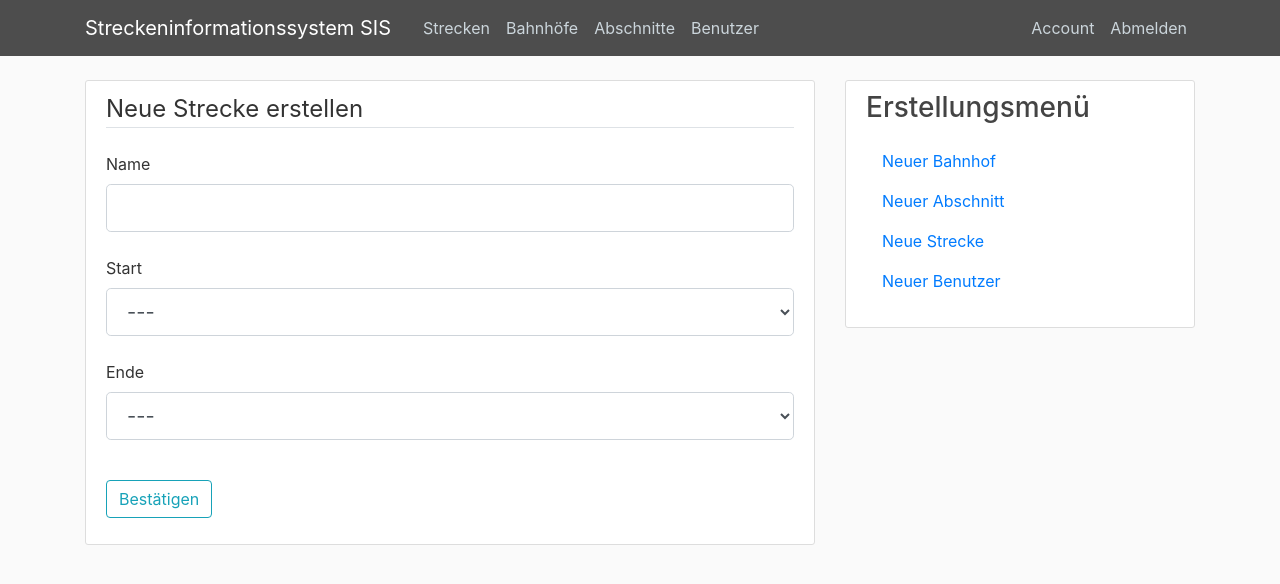
After one commit to CrunchyCurry/PR-DKE, a Flask app: page /railway/new in a window 1280 px wide. The commit adds this page. Shown: the top 584 px of the page. Run offline with Flask 2, Linux system fonts and the light colour scheme; a user stored in the database is signed in; data comes from the database, SQL or seed files in the repository; both versions use the stored data as it was after the commit; some libraries are stand-ins or nearby versions.

```diff
--- a/railway_system/forms.py
+++ b/railway_system/forms.py
@@ -1,6 +1,6 @@
 from flask_wtf import FlaskForm
 from wtforms import StringField, PasswordField, SubmitField, BooleanField, DecimalField, IntegerField, RadioField, \
-    SelectField
+    SelectField, SelectMultipleField
 from wtforms.validators import DataRequired, Length, EqualTo, ValidationError, NoneOf
 from .models import User
 
@@ -46,3 +46,29 @@ class SectionForm(FlaskForm):
     def validate_ends_at(self, field):
         if field.data == self.starts_at.data:
             raise ValidationError("End-Bahnhof kann nicht gleichzeitig auch Start-Bahnhof sein.")
+
+
+class RailwayForm(FlaskForm):
+    name = StringField("Name", validators=[DataRequired()])
+    starts_at = SelectField("Start", coerce=int, validators=[DataRequired()])
+    ends_at = SelectField("Ende", coerce=int, validators=[DataRequired()])
+    #sections = SelectMultipleField("Zugeordnete Abschnitte (Optional)", coerce=int)  #TODO: check if selected sections already belong to another railway
+    submit = SubmitField("Bestätigen")
+
+    def validate_ends_at(self, field):
+        if field.data == self.starts_at.data:
+            raise ValidationError("End-Bahnhof kann nicht gleichzeitig auch Start-Bahnhof sein.")
+
+    #def validate_sections(self, field):
+    #    if len(field.data) > 1 and 0 in field.data:
+
+
+class SectionAssignment1(FlaskForm):
+    railway_id = SelectField("Strecke", coerce=int)
+    submit = SubmitField("Wählen")
+
+
+class SectionAssignment2(FlaskForm):
+    railway_id = SelectField("Strecke", coerce=int)
+    sections = SelectMultipleField("Abschnitt hinzufügen", coerce=int)  #TODO: check if selected sections already belong to another railway
+    submit = SubmitField("Bestätigen")
--- a/railway_system/routes.py
+++ b/railway_system/routes.py
@@ -1,7 +1,7 @@
 from flask import render_template, url_for, flash, redirect, request, jsonify, session
 from functools import wraps
 from . import app, db, bcrypt
-from .forms import RegisterForm, LoginForm, StationForm, SectionForm
+from .forms import RegisterForm, LoginForm, StationForm, SectionForm, RailwayForm
 from .models import User, Railway, Station, stations_schema, station_schema, Section
 from flask_login import login_user, current_user, logout_user, login_required
 
@@ -106,9 +106,32 @@ def new_section():
         db.session.add(section)
         db.session.commit()
         flash("Abschnitt wurde erstellt!", "success")
-        return redirect(url_for("stations"))
+        return redirect(url_for("sections"))
     return render_template("create_section.html", title="Neuen Abschnitt erstellen",
                            form=form, legend="Neuen Abschnitt erstellen")
+
+
+@app.route("/railway/new", methods=["GET", "POST"])
+@login_required
+# @login_required
+def new_railway():
+    form = RailwayForm()
+    form.starts_at.choices = [("0", "---")] + [(s.id, s.name) for s in Station.query.all()]
+    form.ends_at.choices = [("0", "---")] + [(s.id, s.name) for s in Station.query.all()]
+    #form.sections.choices = [(s.id, f"Id: {s.id} | {s.start_station.name} - {s.end_station.name})") for s in Section.query.all()]
+    if form.validate_on_submit():
+        railway = Railway(
+            name=form.name.data,
+            starts_at=form.starts_at.data,
+            ends_at=form.ends_at.data,
+            #sections=form.sections.data,
+        )
+        db.session.add(railway)
+        db.session.commit()
+        flash("Strecke wurde erstellt!", "success")
+        return redirect(url_for("home"))
+    return render_template("create_railway.html", title="Neue Strecke erstellen",
+                           form=form, legend="Neue Strecke erstellen")
 
 
 @app.route("/station/<int:station_id>")
--- /dev/null
+++ b/railway_system/templates/create_railway.html
@@ -0,0 +1,56 @@
+{% extends "layout.html" %}
+{% block content %}
+<div class="content-section">
+    <form method="POST" action="">
+        {{ form.hidden_tag() }} <!--CSRF (Cross Site Request Forgery) Token, protection against attacks-->
+        <fieldset class="form-group">
+            <legend class="border-bottom mb-4">{{ legend }}</legend>
+            <!-- railway name -->
+            <div class="form-group mb-4">
+                {{ form.name.label(class="form-control-label") }}
+                {% if form.name.errors %}  <!-- print all errors if there any -->
+                    {{ form.name(class="form-control form-control-lg is is-invalid") }}
+                    <div class=invalid-feedback">
+                        {% for error in form.name.errors %}
+                            <span>{{ error }}</span>
+                        {% endfor %}
+                    </div>
+                {% else %}
+                    {{ form.name(class="form-control form-control-lg") }}
+                {% endif %}
+            </div>
+            <!-- start station -->
+            <div class="form-group mb-4">
+                {{ form.starts_at.label(class="form-control-label") }}
+                {% if form.starts_at.errors %}  <!-- print all errors if there any -->
+                    {{ form.starts_at(class="form-control form-control-lg is is-invalid") }}
+                    <div class=invalid-feedback">
+                        {% for error in form.starts_at.errors %}
+                            <span>{{ error }}</span>
+                        {% endfor %}
+                    </div>
+                {% else %}
+                    {{ form.starts_at(class="form-control form-control-lg") }}
+                {% endif %}
+            </div>
+            <!-- end station -->
+            <div class="form-group mb-4">
+                {{ form.ends_at.label(class="form-control-label") }}
+                {% if form.ends_at.errors %}
+                    {{ form.ends_at(class="form-control form-control-lg is is-invalid")}}
+                    <div class=invalid-feedback">
+                    {% for error in form.ends_at.errors %}
+                        <span>{{ error }}</span>
+                    {% endfor %}
+                    </div>
+                {% else %}
+                    {{ form.ends_at(class="form-control form-control-lg") }}
+                {% endif %}
+            </div>
+        </fieldset>
+        <div class="mt-8 form-group">
+            {{ form.submit(class="btn btn-outline-info") }}
+        </div>
+    </form>
+</div>
+{% endblock content %}
--- a/railway_system/templates/layout.html
+++ b/railway_system/templates/layout.html
@@ -75,7 +75,7 @@
                 <ul class="list-group">
                     <a class="nav-item nav-link" href="{{ url_for('new_station') }}">Neuer Bahnhof</a>
                     <a class="nav-item nav-link" href="{{ url_for('new_section') }}">Neuer Abschnitt</a>
-                    <a class="nav-item nav-link" href="{{ url_for('new_station') }}">Neue Strecke</a>
+                    <a class="nav-item nav-link" href="{{ url_for('new_railway') }}">Neue Strecke</a>
                     <a class="nav-item nav-link" href="{{ url_for('register') }}">Neuer Benutzer</a>
                 </ul>
                 </p>
--- a/railway_system/templates/railway.html
+++ b/railway_system/templates/railway.html
@@ -17,7 +17,7 @@
         <p class="article-content">Abschnitte: <i class="bi bi-distribute-horizontal"></i> {{ railway.sections.count() }}</p>
         {% for section in railway.sections %}
             {% if loop.first %}
-                <a href="{{ url_for('station', station_id=railway.start_station.id) }}" style="font-size:20px" class="article-content"><b>{{ section.start_station.name }}</b></a>
+                <p class="article-content"><a href="{{ url_for('station', station_id=railway.start_station.id) }}" style="font-size:20px" class="article-content"><b>{{ section.start_station.name }}</b></a></p>
             {% else %}
                 <p class="article-content">{{ section.start_station.name }}</p>
             {% endif %}
@@ -26,7 +26,7 @@
             {% else %}
                 {% set displayed_gauge = "[SS]" %}
             {% endif %}
-            <p class="article-content"><i class="bi bi-distribute-horizontal"></i> Section: {{ section.id }} {{ displayed_gauge }} {{ section.max_speed }} km/h</p>
+            <p class="article-content"><i class="bi bi-distribute-horizontal"></i><a href="{{ url_for('section', section_id=section.id) }}"> Abschnitt: {{ section.id }} {{ displayed_gauge }} {{ section.max_speed }} km/h</a></p>
             {% if loop.last %}
                 <p style="font-size:20px" class="article-content"><b>{{ section.end_station.name }}</b></p>
             {% endif %}
--- a/railway_system/templates/users.html
+++ b/railway_system/templates/users.html
@@ -4,8 +4,8 @@
     {% for user in users %}
         <article class="media content-section">
             <div class="media-body">
-                <h2><a class="article-title" href="{{ url_for('home') }}">{{ user.name }}</a></h2>
-                <p class="article-content">{{ user.name }}</p></div>
+                <h2><a class="article-title" href="#">{{ user.username }}</a></h2>
+            </div>
         </article>
     {% endfor %}
 {% endblock content %}
```
Also changed, not shown: railway_system/templates/section_assigment.html (added, +50 -0 lines), railway_system/railway_system.db.
